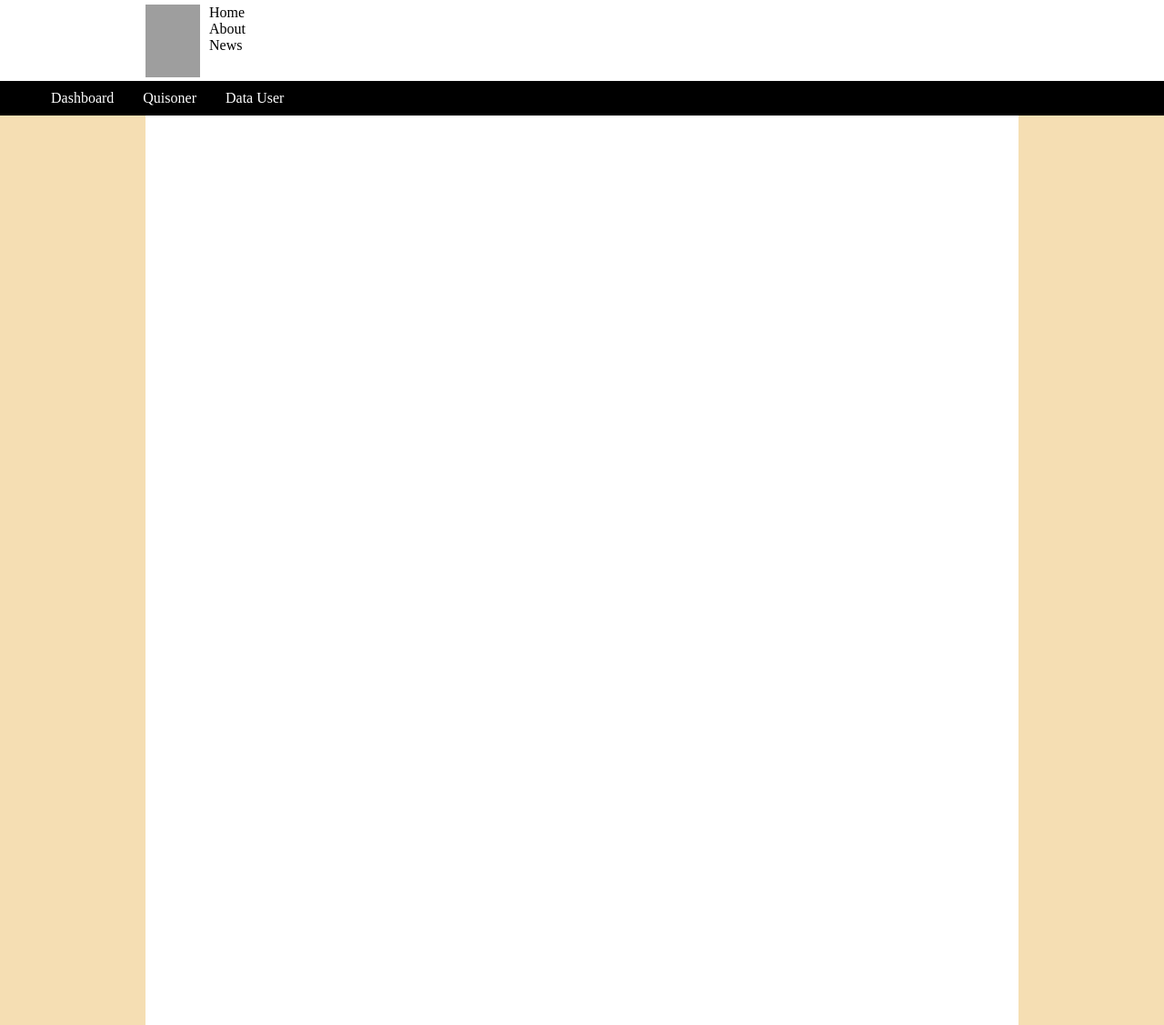
After one commit to GaLHakim/ProjectKominfo, a PHP site: page /admin/admin.html in a window 1280 px wide. The commit adds this page. Shown: the whole page at 91% size. Run offline with PHP 8.4, Linux system fonts and the light colour scheme; grey boxes are pictures that could not be loaded.

Commit message:
add admin, modif form.html + cssHome.css

```diff
--- /dev/null
+++ b/admin/admin.html
@@ -0,0 +1,31 @@
+<!DOCTYPE html>
+<html>
+<head>
+<title>PERATURAN GUBERNUR JAWA TIMUR</title>
+<meta charset="UTF-8">
+<meta name="viewport" content="width=device-width, initial-scale=1">
+<link rel="stylesheet" type="text/css" href="css-admin.css">
+</head>
+<body>
+    <header>
+        <div class="container">
+            <div class="logo">
+                <img src="C:\xampp\htdocs\projectkominfo\jatim.png" alt="logo" width="60" height="80">
+            </div>
+            <nav>
+                <li>Home</li>
+                <li>About</li>
+                <li>News</li>
+            </nav>
+            <ul>
+                <li class="ul-li"><a href="#dashboard">Dashboard</a></li>
+                <li class="ul-li"><a href="#quisoner">Quisoner</a></li>
+                <li class="ul-li"><a href="#datauser">Data User</a></li>
+            </ul>
+        </div>
+    </header>
+    <div class="container ul">
+
+    </div>
+    <div class="content container"></div>
+</body>
--- /dev/null
+++ b/admin/css-admin.css
@@ -0,0 +1,59 @@
+body{
+    margin: 0;
+    padding: 0;
+    background:wheat;
+}
+.container{
+    max-width: 960px;
+    width: 100%;
+    margin: auto;
+}
+.content{
+    background-color: white;
+    margin-top: 127px;
+    height: 1000px;
+}
+/*---HEADER---*/
+header{
+    top: 0;
+    background-color: white;
+    position: fixed;
+    max-height: 90px;
+    width: 100%;
+}
+.logo{
+    float: left;
+    margin-top: 5px;
+}
+nav{
+    float: left;
+    margin-top: 5px;
+}
+nav li{
+    margin-left: 10px;
+    display: block;
+    background-color: white;
+}
+/*---NAVIGATION---*/
+ul{
+    left: 0;
+    margin-top: 89px;
+    width: 100%;
+    list-style-type: none;
+    position: fixed;
+    background-color: black;
+}
+.ul-li{
+    float: left;
+}
+.ul-li a{
+    display: block;
+    color: white;
+    text-align: center;
+    padding: 10px 16px;
+    text-decoration: none;
+}
+.ul-li a:hover{
+    background-color: rgb(179, 179, 179);
+    color: black;
+}
```
Also changed, not shown: css/cssHome.css (+27 -11 lines), form.html (+9 -2 lines).
